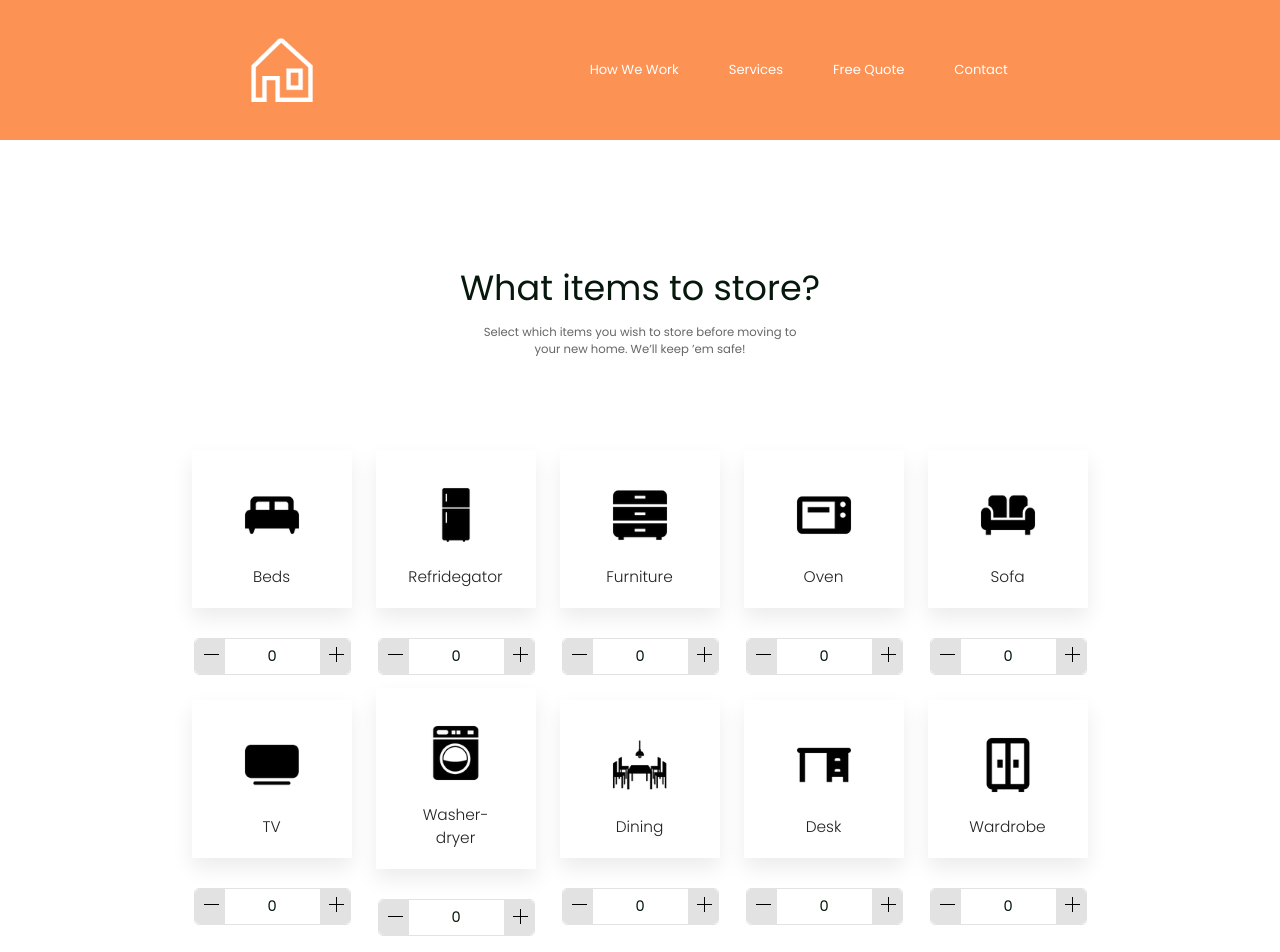
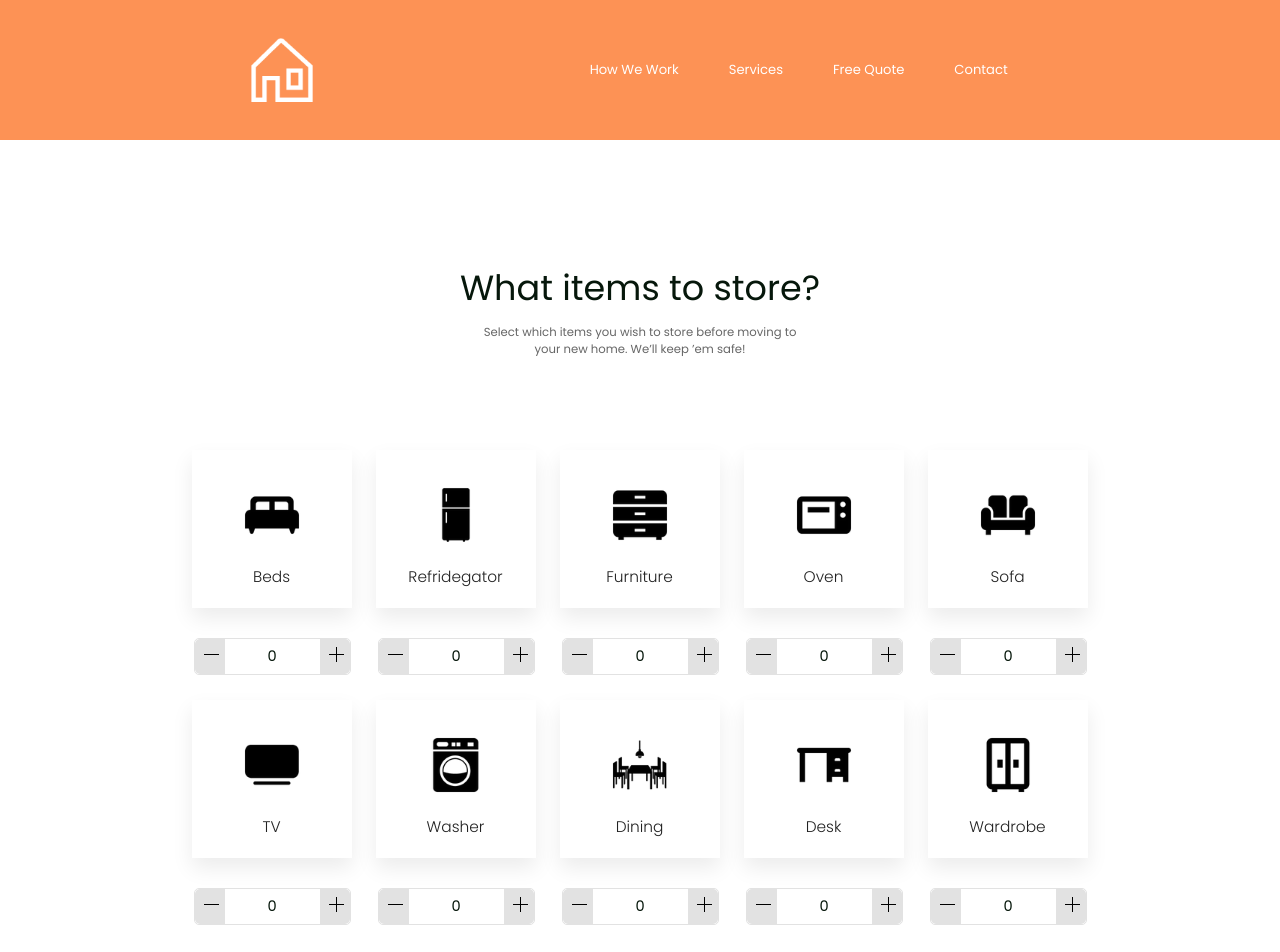
Before and after one commit to MarcoAlayn/Moving-company-calculator, a React (Create React App) app: page / in a window 1280 px wide. Shown: the top 952 px of the page. Built offline with nearby package versions, Linux system fonts and the light colour scheme.

Commit message:
item component fix

```diff
--- a/src/App.js
+++ b/src/App.js
@@ -51,7 +51,7 @@ const App = () => {
         <Item icon={oven} name={"Oven"} valueM2={0.6} />
         <Item icon={sofa} name={"Sofa"} valueM2={1.5} />
         <Item icon={tv} name={"TV"} valueM2={0.25} />
-        <Item icon={washerDryer} name={"Washer-dryer"} valueM2={0.5} />
+        <Item icon={washerDryer} name={"Washer"} valueM2={0.5} />
         <Item icon={dining} name={"Dining"} valueM2={2} />
         <Item icon={desk} name={"Desk"} valueM2={0.75} />
         <Item icon={wardrobe} name={"Wardrobe"} valueM2={3.2} />
--- a/src/Components/Item/item.css
+++ b/src/Components/Item/item.css
@@ -30,6 +30,9 @@
   min-width: 103px;
   align-items: center;
   transform: translateX(-7px);
+  display: flex;
+  align-items: center;
+  justify-content: center;
 }
 
 .item-container .counter-container {
```
